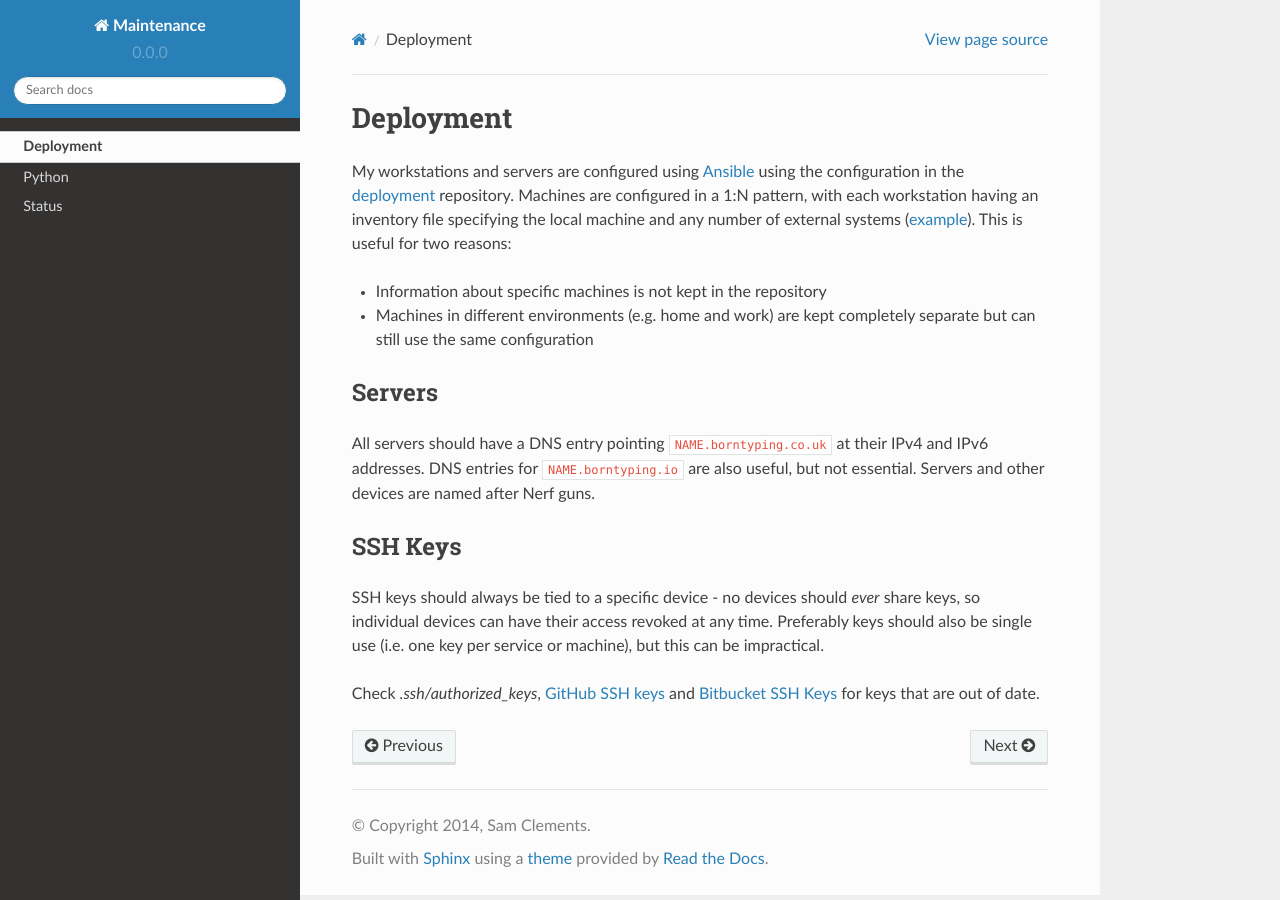
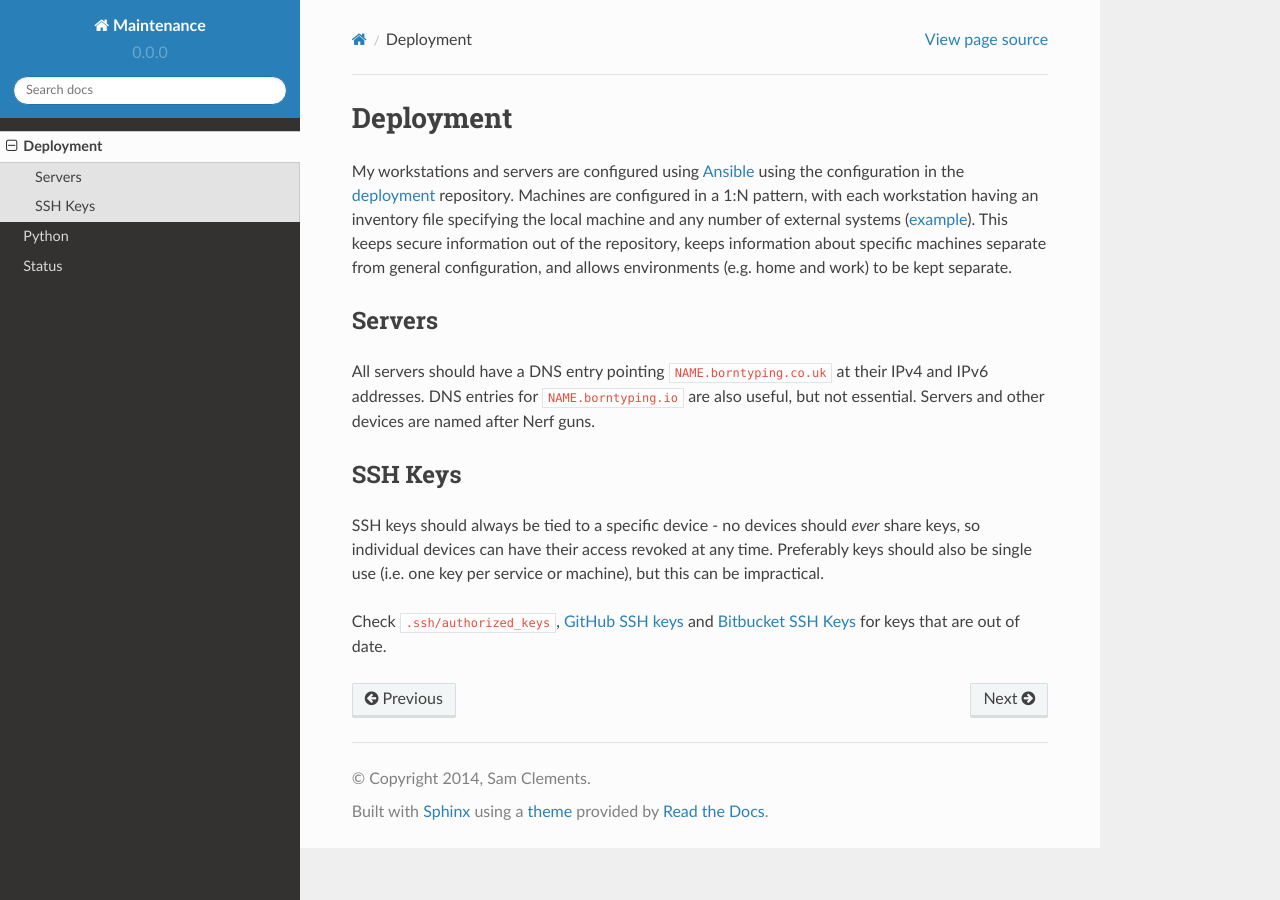
Before and after one commit to kragniz/maintenance, a Sphinx documentation site: the page built from docs/deployment.rst, in a window 1280 px wide. Built offline with Sphinx 7.4.7 and the Read the Docs theme 2.0.0, drawn with Linux system fonts in a browser that asks for light colours; pages that are not in the unit, such as notebooks, are missing from menus.

Commit message:
Improved deployment notes

```diff
--- a/docs/deployment.rst
+++ b/docs/deployment.rst
@@ -1,10 +1,7 @@
 Deployment
 ==========
 
-My workstations and servers are configured using Ansible_ using the configuration in the deployment_ repository. Machines are configured in a 1:N pattern, with each workstation having an inventory file specifying the local machine and any number of external systems (example_). This is useful for two reasons:
-
-- Information about specific machines is not kept in the repository
-- Machines in different environments (e.g. home and work) are kept completely separate but can still use the same configuration
+My workstations and servers are configured using Ansible_ using the configuration in the deployment_ repository. Machines are configured in a 1:N pattern, with each workstation having an inventory file specifying the local machine and any number of external systems (example_). This keeps secure information out of the repository, keeps information about specific machines separate from general configuration, and allows environments (e.g. home and work) to be kept separate.
 
 Servers
 -------
@@ -16,7 +13,7 @@ SSH Keys
 
 SSH keys should always be tied to a specific device - no devices should *ever* share keys, so individual devices can have their access revoked at any time. Preferably keys should also be single use (i.e. one key per service or machine), but this can be impractical.
 
-Check `.ssh/authorized_keys`, `GitHub SSH keys <https://github.com/settings/ssh>`_ and `Bitbucket SSH Keys <https://bitbucket.org/account/user/borntyping/ssh-keys/>`_ for keys that are out of date.
+Check ``.ssh/authorized_keys``, `GitHub SSH keys <https://github.com/settings/ssh>`_ and `Bitbucket SSH Keys <https://bitbucket.org/account/user/borntyping/ssh-keys/>`_ for keys that are out of date.
 
 .. _Ansible: http://docs.ansible.com/
 .. _deployment: https://github.com/borntyping/deployment/
--- a/docs/index.rst
+++ b/docs/index.rst
@@ -5,7 +5,6 @@ These are notes on maintaining the various open-source projects I distribute - w
 
 .. toctree::
     :includehidden:
-    :titlesonly:
 
     deployment
 
```
